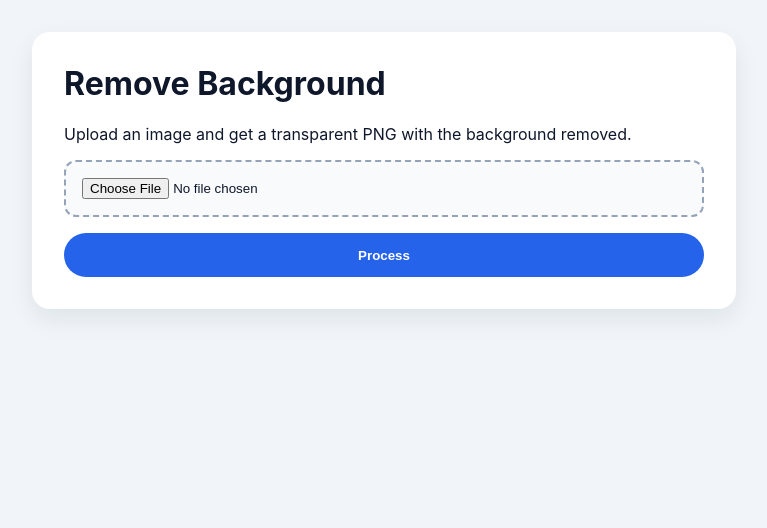
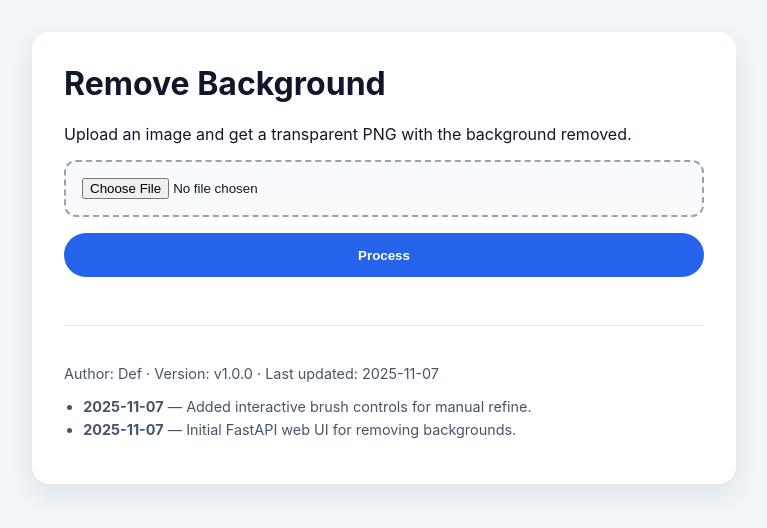
Before and after one commit to Undefinedefity/Remove_BG, a FastAPI app: page / in a window 1280 px wide. Shown: the top 528 px of the page, without its empty margins (256-1023 px from the left). Run offline with FastAPI, Linux system fonts and the light colour scheme.

Commit message:
docs: add footer metadata

```diff
--- a/app.py
+++ b/app.py
@@ -2,9 +2,10 @@ from __future__ import annotations
 
 import base64
 import os
+from datetime import date
 from io import BytesIO
 from pathlib import Path
-from typing import Any, Dict, Tuple
+from typing import Any, Dict, List, Tuple
 
 from fastapi import FastAPI, File, HTTPException, Request, UploadFile
 from fastapi.responses import HTMLResponse
@@ -26,6 +27,13 @@ from rembg import remove
 app = FastAPI(title="RemoveBG Web")
 templates = Jinja2Templates(directory="templates")
 
+AUTHOR_NAME = "Def"
+APP_VERSION = "v1.0.0"
+UPDATE_HISTORY: List[Dict[str, str]] = [
+    {"date": "2025-11-07", "detail": "Added interactive brush controls for manual refine."},
+    {"date": "2025-11-07", "detail": "Initial FastAPI web UI for removing backgrounds."},
+]
+
 
 def _encode_png(image_bytes: bytes) -> str:
     """Return a data URL for embedding the PNG in HTML."""
@@ -42,9 +50,24 @@ def _to_png_bytes(image_bytes: bytes) -> Tuple[bytes, Tuple[int, int]]:
         return buffer.getvalue(), rgba.size
 
 
+def _base_context() -> Dict[str, Any]:
+    last_updated = UPDATE_HISTORY[0]["date"] if UPDATE_HISTORY else date.today().isoformat()
+    return {
+        "author_name": AUTHOR_NAME,
+        "last_updated": last_updated,
+        "app_version": APP_VERSION,
+        "update_history": UPDATE_HISTORY,
+    }
+
+
 @app.get("/", response_class=HTMLResponse)
 async def index(request: Request) -> HTMLResponse:
-    return templates.TemplateResponse("index.html", {"request": request, "result_image": None})
+    context = {
+        **_base_context(),
+        "request": request,
+        "result_image": None,
+    }
+    return templates.TemplateResponse("index.html", context)
 
 
 @app.post("/remove", response_class=HTMLResponse)
@@ -65,6 +88,7 @@ async def remove_background(request: Request, file: UploadFile = File(...)) -> H
     original_png_bytes, _ = _to_png_bytes(image_bytes)
     original_data_url = _encode_png(original_png_bytes)
     context: Dict[str, Any] = {
+        **_base_context(),
         "request": request,
         "result_image": result_data_url,
         "file_name": file.filename or "result.png",
--- a/templates/index.html
+++ b/templates/index.html
@@ -136,6 +136,20 @@
             text-decoration: none;
             font-weight: 600;
         }
+        footer {
+            margin-top: 3rem;
+            padding-top: 1.5rem;
+            border-top: 1px solid #e2e8f0;
+            font-size: 0.9rem;
+            color: #475569;
+        }
+        .update-log {
+            margin-top: 1rem;
+            padding-left: 1.2rem;
+        }
+        .update-log li {
+            margin-bottom: 0.4rem;
+        }
     </style>
 </head>
 <body>
@@ -179,6 +193,17 @@
             </div>
         </section>
         {% endif %}
+
+        <footer>
+            <p>Author: {{ author_name }} · Version: {{ app_version }} · Last updated: {{ last_updated }}</p>
+            {% if update_history %}
+            <ul class="update-log">
+                {% for item in update_history %}
+                <li><strong>{{ item.date }}</strong> — {{ item.detail }}</li>
+                {% endfor %}
+            </ul>
+            {% endif %}
+        </footer>
     </main>
     <script>
     (function () {
```
